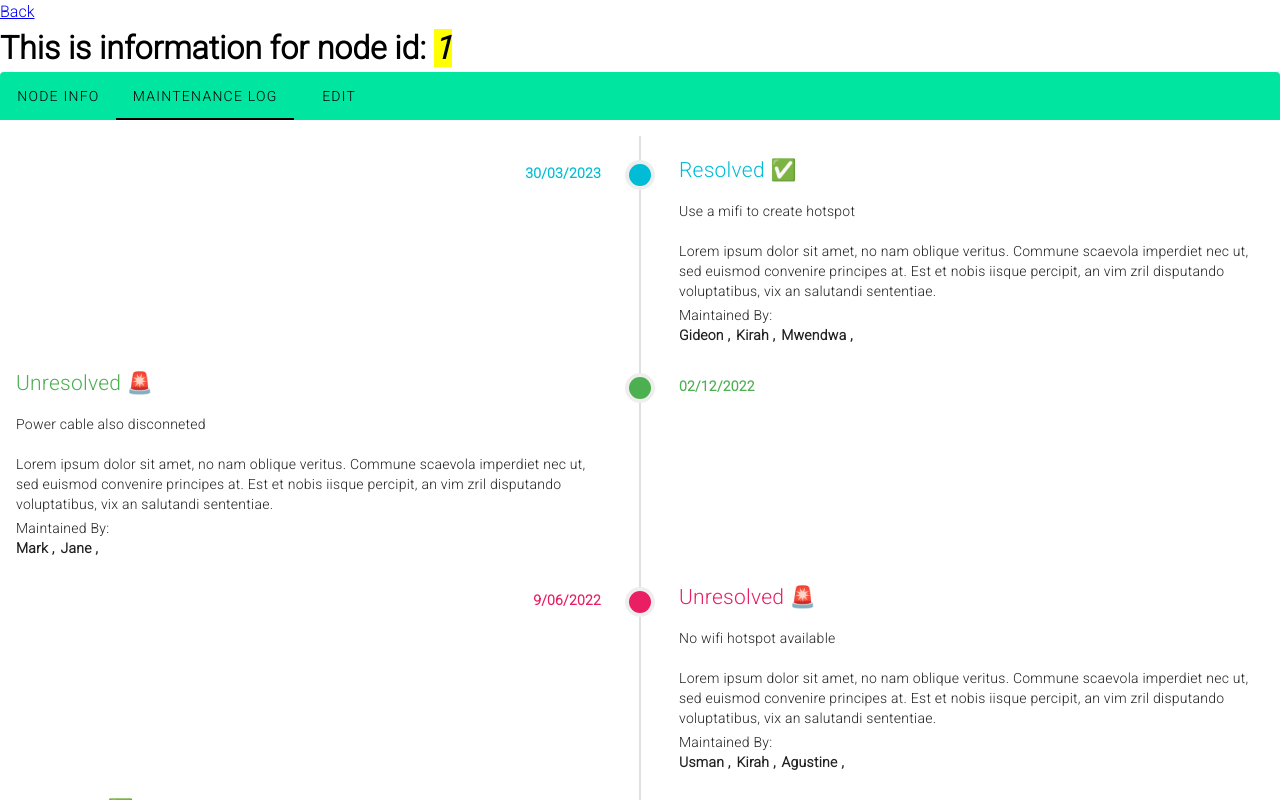
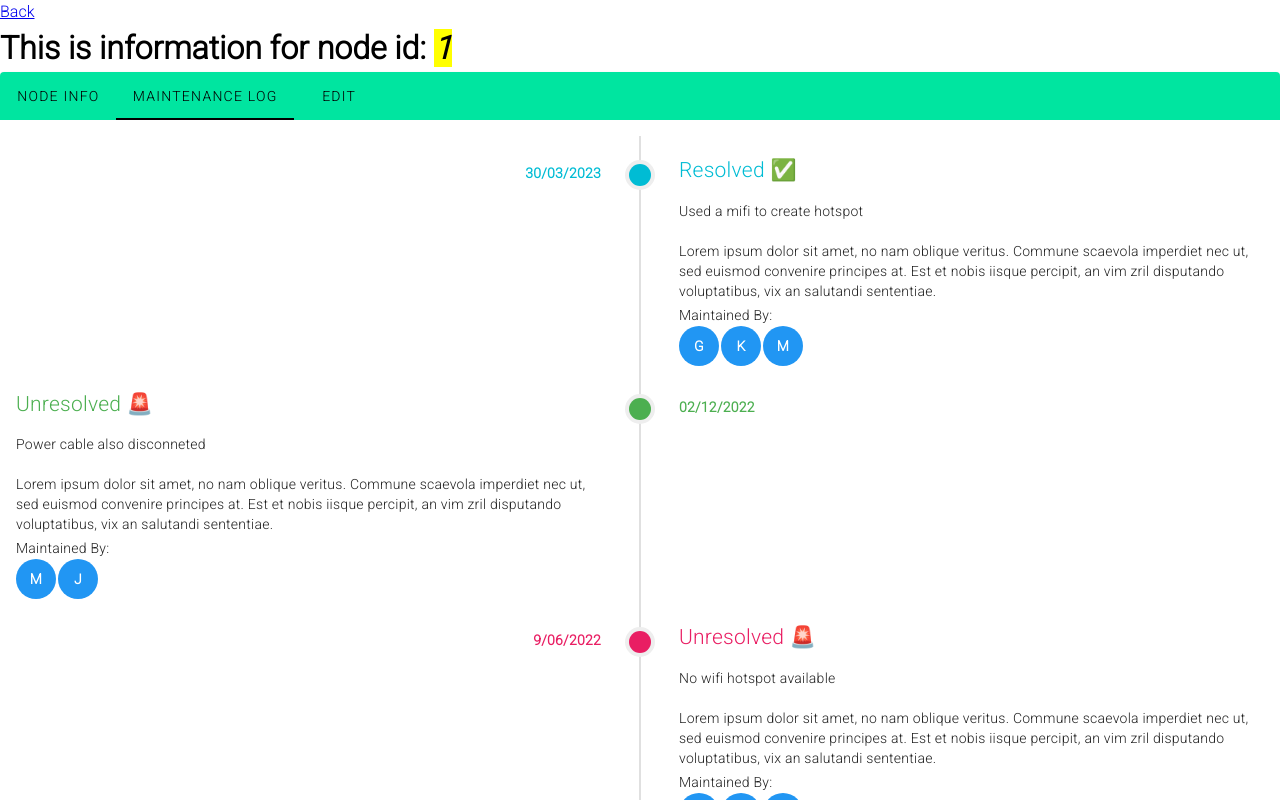
Before and after one commit to gideonmaina/sensors-admin-dashboard, a Vue app: page /node/1 in a window 1280 px wide. Both pictures are taken after a click on the tab "MAINTENANCE LOG". Shown: the top 800 px of the page. Built offline with nearby package versions, Linux system fonts and the light colour scheme.

Commit message:
merged maintenance feature

```diff
--- a/package.json
+++ b/package.json
@@ -9,12 +9,15 @@
   },
   "dependencies": {
     "axios": "^1.3.4",
+    "pinia": "^2.0.35",
+    "vee-validate": "^4.8.6",
     "vue": "^3.2.47",
     "vue-router": "^4.1.6",
     "vue3-easy-data-table": "^1.5.42",
     "vuetify": "^3.1.12"
   },
   "devDependencies": {
+    "@mdi/font": "^7.2.96",
     "@vitejs/plugin-vue": "^4.0.0",
     "vite": "^4.1.4"
   }
--- a/src/components/SensorViewComponents/NodeMaintenanceLog.vue
+++ b/src/components/SensorViewComponents/NodeMaintenanceLog.vue
@@ -1,5 +1,9 @@
 <script setup>
 import logs from "../../simulationdata/maintenancelog.json"
+
+import Avatar from "../avators/BaseAvator.vue"
+
+
 
 const logStatus=bool=>bool?"Resolved ✅":"Unresolved 🚨"
 </script>
@@ -26,7 +30,11 @@ const logStatus=bool=>bool?"Resolved ✅":"Unresolved 🚨"
                 <div class="personnel">
                   <p>Maintained By:</p>
                   <span v-for="staff in log.attention" :key="staff">
-                    {{staff }} ,
+                    <Avatar :name="staff">
+                    <template v-slot:named-avatar >
+
+                    </template>
+                    </Avatar>
                   </span>
                 </div>
             </div>
--- a/src/components/avators/BaseAvator.vue
+++ b/src/components/avators/BaseAvator.vue
@@ -1,21 +1,21 @@
 <script setup>
+const props = defineProps({
+  name: String,
+});
+</script>
 
-import { defineProps } from 'vue';
+<template>
 
 
-</script>
-
-
-<template>
-    <slot>
+  <!-- <slot name="icon">
     <v-avatar color="info">
       <v-icon icon="mdi-account-circle"></v-icon>
     </v-avatar>
-    </slot>
+  </slot> -->
 
   <slot name="named-avatar">
     <v-avatar color="info">
-            <v-icon icon="mdi-account-circle"></v-icon>
+      {{ name[0].toUpperCase() }}
     </v-avatar>
   </slot>
 </template>
--- a/src/main.js
+++ b/src/main.js
@@ -5,12 +5,14 @@ import Vue3EasyDataTable from "vue3-easy-data-table";
 import "vue3-easy-data-table/dist/style.css";
 import './assets/main.css'
 
+
 // Vuetify
 import 'vuetify/styles'
 import { createVuetify } from 'vuetify'
 import * as components from 'vuetify/components'
 import * as directives from 'vuetify/directives'
-
+import { aliases, fa } from 'vuetify/iconsets/fa'
+import { mdi } from 'vuetify/iconsets/mdi'
 const app = createApp(App)
 app.use(router)
 
@@ -18,6 +20,14 @@ app.use(router)
 const vuetify = createVuetify({
     components,
     directives,
+    icons: {
+      defaultSet: 'mdi',
+      aliases,
+      sets: {
+        fa,
+        mdi,
+      }
+    },
   })
 
 app.use(vuetify)
--- a/src/router/index.js
+++ b/src/router/index.js
@@ -1,6 +1,7 @@
 import { createRouter, createWebHistory } from 'vue-router'
 import HomeView from '../views/HomeView.vue'
 import ActiveNodes from '../views/ActiveNodes.vue'
+import InactiveNodes from '../views/InactiveNodes.vue'
 import NodeView from '../views/NodeView.vue'
 
 const router = createRouter({
@@ -24,6 +25,11 @@ const router = createRouter({
       component:ActiveNodes
     },
     {
+      path:'/inactive-nodes',
+      name:'inactiveNodes',
+      component:InactiveNodes
+    },
+    {
       path:'/node/:node_id',
       name:'node',
       component:NodeView
--- a/src/simulationdata/activenodes.json
+++ b/src/simulationdata/activenodes.json
@@ -5,6 +5,7 @@
     "node_city": "Nairobi",
     "node_country": "Kenya",
     "node_sensors": [139, 28, 14]
+
   },
 
   {
--- a/src/simulationdata/maintenancelog.json
+++ b/src/simulationdata/maintenancelog.json
@@ -2,7 +2,7 @@
     {
         "date": "30/03/2023",
         "color": "cyan",
-        "report":"Use a mifi to create hotspot",
+        "report":"Used a mifi to create hotspot",
         "attention":["Gideon","Kirah","Mwendwa"],
         "resolved":true
 
```
Also changed, not shown: 1 other file (tests, documents, lock files or other folders). Lines whose indentation alone changed are shown as unchanged.
